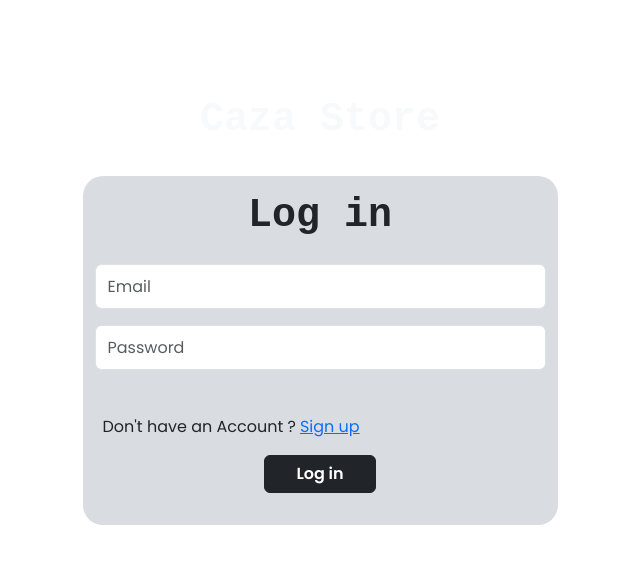
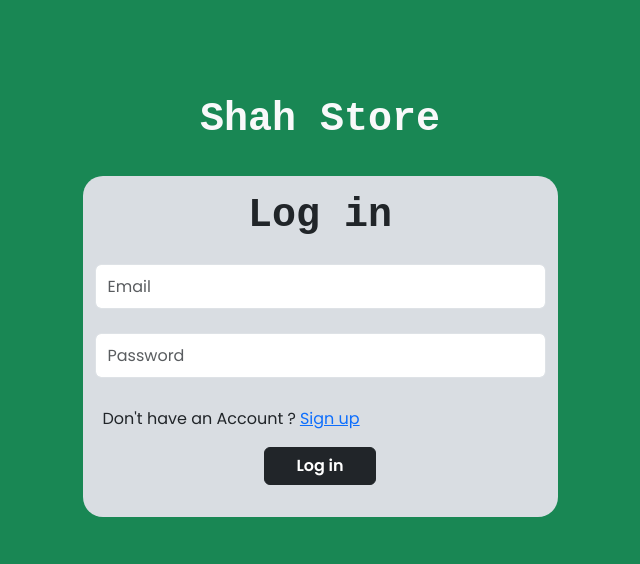
Before and after one commit to ShahwaizQasim/Capital-Shop, a React (Vite) app: page /SignIn in a window 1280 px wide. Shown: the top 564 px of the page, without its empty margins (320-960 px from the left). Built offline with nearby package versions, Linux system fonts and the light colour scheme; no server answers.

Commit message:
login page ui complete

```diff
--- a/src/pages/auth/signin.jsx
+++ b/src/pages/auth/signin.jsx
@@ -1,19 +1,33 @@
+import { useForm } from "react-hook-form";
 import { createUserWithEmailAndPassword } from "firebase/auth";
 import { auth } from "../../utils/firebase";
+import { Link } from "react-router-dom";
 
-function SignUp() {
+function SignIp() {
+  const {
+    register,
+    handleSubmit,
+    watch,
+    reset,
+    formState: { errors },
+  } = useForm();
 
-  createUserWithEmailAndPassword();
-  auth
+  const onSubmit = () => {
+    console.log("data");
+  };
+
+  //   createUserWithEmailAndPassword();
+  //   auth
   return (
     <>
-   <div className="container mt-5">
+      <div className="container-fluid bg-success">
+        <div className="container pt-5">
           <div className="row">
             <h1
               className="text-center text-light mt-5 fw-bold d-inline"
               style={{ fontFamily: '"Courier New", Courier, monospace' }}
             >
-      Caza Store
+              Shah Store
             </h1>
             <div
               className="col-lg-5 col-md-8 col-sm-7 m-auto mt-4 pb-4"
@@ -21,10 +35,10 @@ function SignUp() {
                 height: "auto",
                 backgroundColor: "#d9dde2",
                 borderRadius: 20,
-        marginTop: 50
+                marginTop: 50,
               }}
             >
-      <form id="Login-Form">
+              <form onSubmit={handleSubmit(onSubmit)}>
                 <h1
                   className="text-dark fw-bold text-center mt-3"
                   style={{ fontFamily: '"Courier New", Courier, monospace' }}
@@ -34,32 +48,40 @@ function SignUp() {
                 <input
                   type="email"
                   placeholder="Email"
-          className="form-control mt-4"
-          id="email2"
-          required=""
+                  {...register("email", { required: true, maxLength: 15 })}
+                  className="form-control mt-4 mb-2"
                 />
+                {errors.email && (
+                  <span className="error_msg">This field is required</span>
+                )}
+
                 <input
                   type="password"
                   placeholder="Password"
-          className="form-control mt-3 mb-4"
-          id="password2"
-          required=""
+                  {...register("Password", { required: true, maxLength: 15 })}
+                  className="form-control mt-4 mb-2"
+                  maxLength={15}
                 />
+                {errors.Password && (
+                  <span className="error_msg">This field is required</span>
+                )}
                 <div className="message" />
                 <span className="ps-2 para">Don't have an Account ?</span>
-        <a href="./signup.html" className="ps-1 para">
+                <Link to="/SignUp" className="ps-1 para">
                   Sign up
-        </a>
+                </Link>
                 <center>
-          <button className="btn btn-dark w-25 mt-3 mb-2 button">Log in</button>
+                  <button className="btn btn-dark w-25 mt-3 mb-2 button">
+                    Log in
+                  </button>
                 </center>
               </form>
             </div>
           </div>
         </div>
-
+      </div>
     </>
   );
 }
 
-export default SignUp;
+export default SignIp;
--- a/src/pages/auth/signup.jsx
+++ b/src/pages/auth/signup.jsx
@@ -2,6 +2,7 @@ import { useForm } from "react-hook-form"
 import { createUserWithEmailAndPassword } from "firebase/auth";
 import { auth } from "../../utils/firebase";
 import { useState } from "react";
+import { Link } from "react-router-dom";
 
 
 
@@ -66,9 +67,9 @@ function SignUp() {
 
                   <div className="message error_message" />
                   <span className="ps-2 para">Already have an Account ?</span>
-                  <a href="../pages/login.html" className="ps-1 para">
+                  <Link to="/SignIn" className="ps-1 para">
                     Log in
-                  </a>
+                  </Link>
                   <center>
                     <a
                       href="../pages/login.html"
```
Lines whose indentation alone changed are shown as unchanged.
